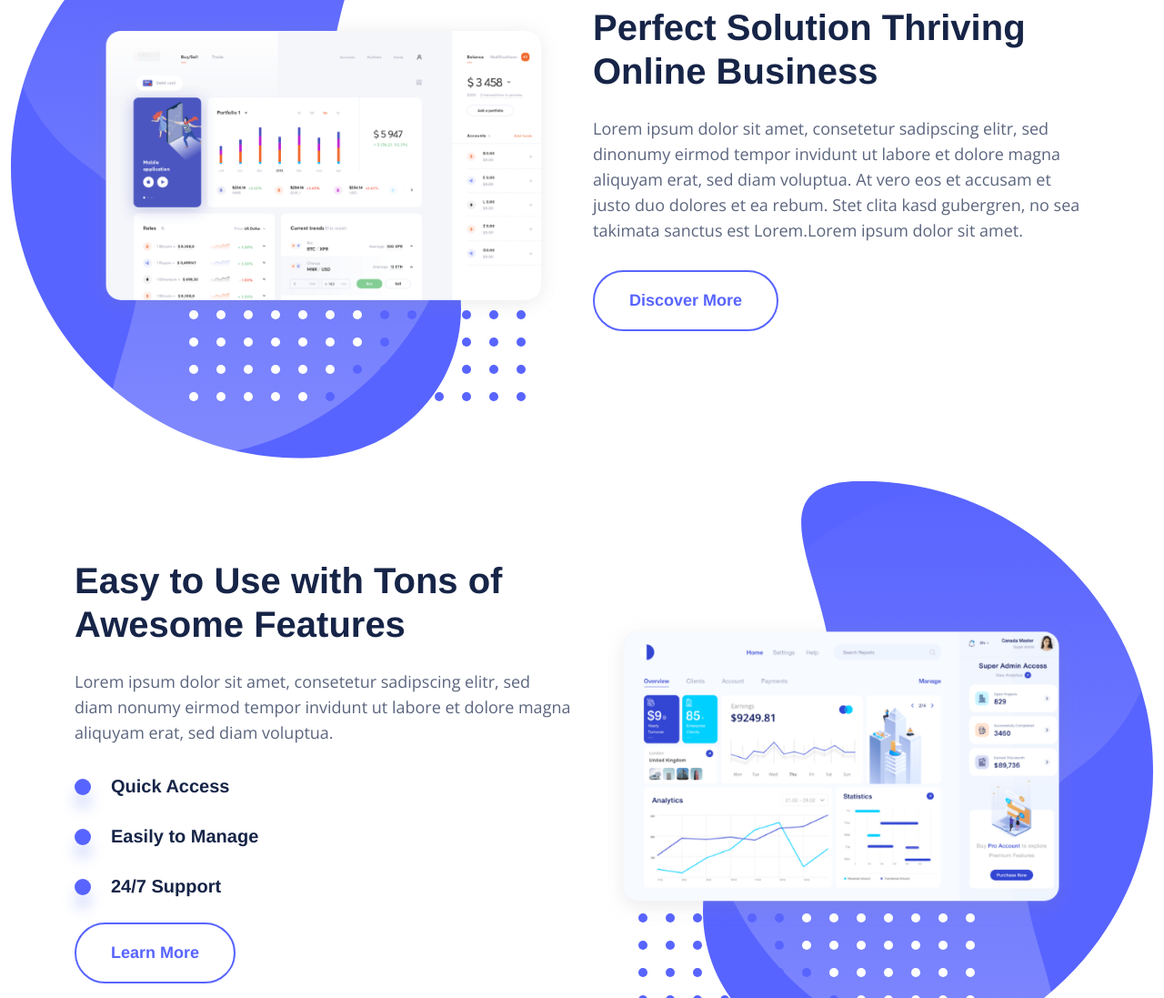
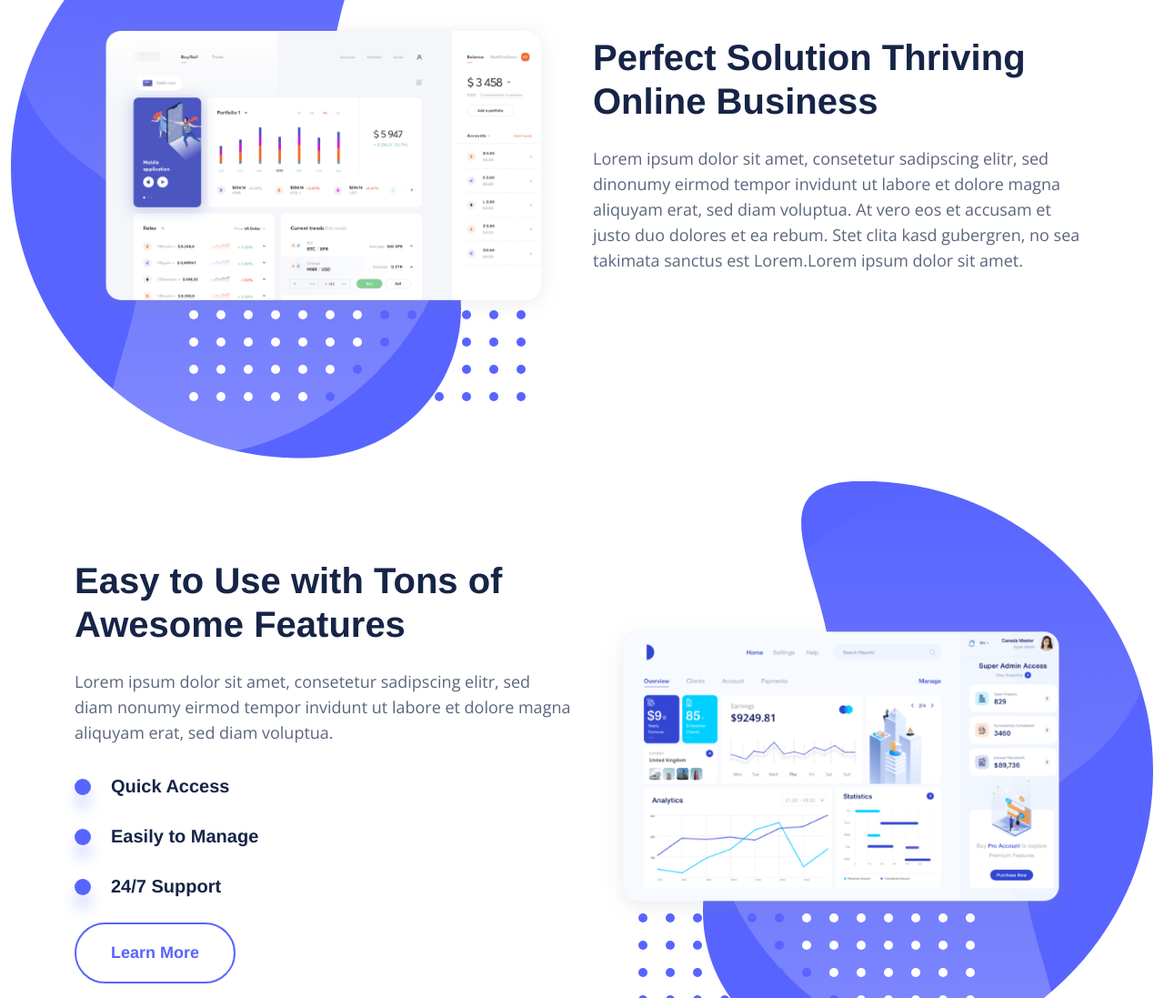
Before and after one commit to minhhaj123/best-digital-marketing-expert-in-calicut, a plain HTML site: page index.html in a window 1280 px wide. Shown: the part 1508-2605 px from the top of the page at 91% size. Drawn offline with nearby package versions, Linux system fonts and the light colour scheme; a script that the page names is missing.

Commit message:
Update index.html

```diff
--- a/index.html
+++ b/index.html
@@ -220,12 +220,7 @@
                   sea takimata sanctus est Lorem.Lorem ipsum dolor sit amet.
                 </p>
               </div>
-              <a
-                href="javascript:void(0)"
-                class="main-btn btn-hover border-btn wow fadeInUp"
-                data-wow-delay=".6s"
-                >Discover More</a
-              >
+
             </div>
           </div>
         </div>
```
